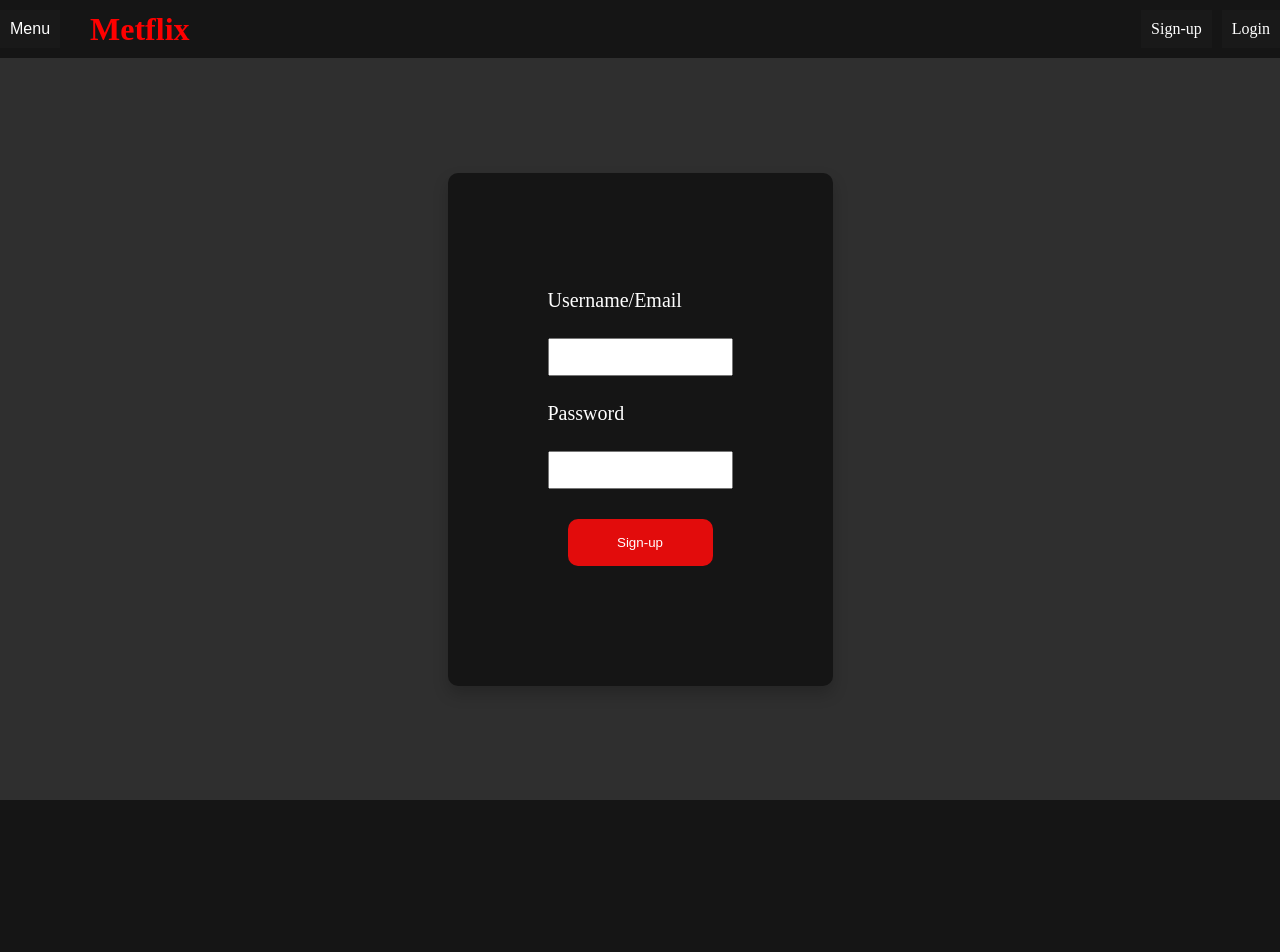
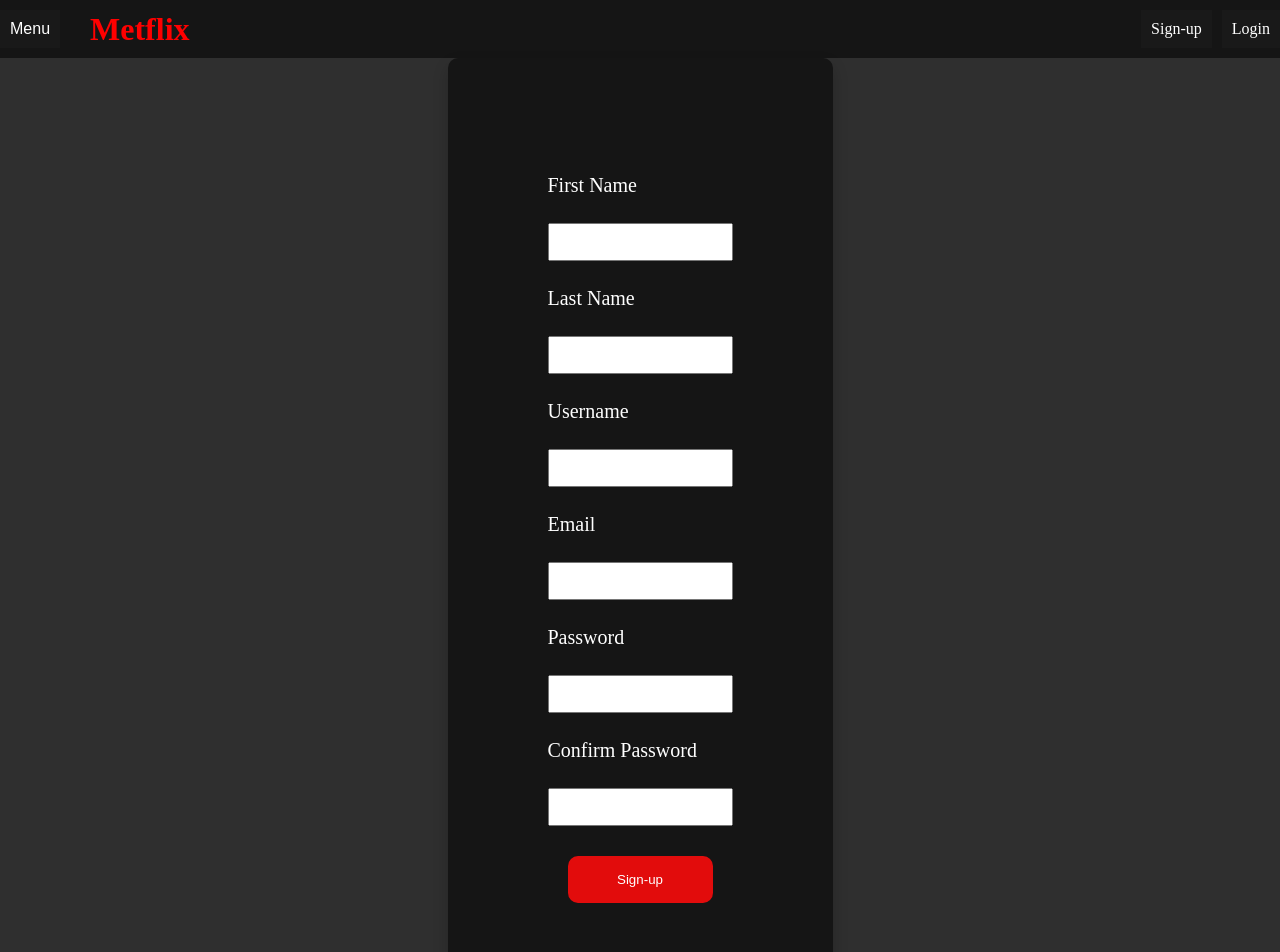
Before and after one commit to MaxY342/ICS3U1-assignment6-pinia, a Vue app in the folder netflix-replica/: page /signup in a window 1280 px wide. Shown: the top 952 px of the page. Before the commit the page ends 800 px from the top, so only its background shows below. Built offline with nearby package versions, Linux system fonts and the light colour scheme.

Commit message:
create cart

```diff
--- a/netflix-replica/src/components/ItemDetails.vue
+++ b/netflix-replica/src/components/ItemDetails.vue
@@ -1,7 +1,9 @@
 <script setup>
 import axios from "axios";
 import { useRoute } from "vue-router";
+import { useStore } from "../stores/index";
 
+const store = useStore();
 const route = useRoute();
 const response = await axios.get(`https://api.themoviedb.org/3/${route.params.type}/${route.params.id}?api_key=${import.meta.env.VITE_TMDB_KEY}&append_to_response=videos`);
 </script>
@@ -22,6 +24,11 @@ const response = await axios.get(`https://api.themoviedb.org/3/${route.params.ty
         <h1>Details</h1>
         <p class="movie-overview">{{ response.data.overview }}</p>
         <a class="movie-site" :href="response.data.homepage" target="_blank">Official Movie Site</a>
+        <button
+          @click="store.cart.set(route.params.id, { title: response.data.original_title, url: response.data.poster_path })"
+          class="movie-site">
+          Buy
+        </button>
       </div>
     </div>
 
--- a/netflix-replica/src/components/Signup.vue
+++ b/netflix-replica/src/components/Signup.vue
@@ -1,14 +1,47 @@
 <script setup>
+import { ref } from "vue";
+import { RouterLink, useRouter } from 'vue-router';
+import { useStore } from '@/stores/index'
 
+const router = useRouter();
+const firstName = ref("");
+const lastName = ref("");
+const email = ref("");
+const username = ref("");
+const password = ref("");
+const confirmPassword = ref("");
+const store = useStore();
+
+const handleSignup = () => {
+  if (confirmPassword.value !== password.value) {
+    alert("Confirm Password Does Not Match Password");
+  } else {
+    // TODO: add info to pinia
+    store.firstName = firstName.value;
+    store.lastName = lastName.value;
+    store.username = username.value;
+    store.email = email.value;
+    store.password = password.value;
+    router.push("/home");
+  }
+};
 </script>
 
 <template>
-  <form class="login">
-    <label>Username/Email</label>
-    <input>
+  <form class="login" @submit.prevent="handleSignup">
+    <label>First Name</label>
+    <input required v-model="firstName">
+    <label>Last Name</label>
+    <input required v-model="lastName">
+    <label>Username</label>
+    <input required v-model="username">
+    <label>Email</label>
+    <input type="email" required v-model="email">
     <label>Password</label>
-    <input type="password">
-    <button>Sign-up</button>
+    <input type="password" required v-model="password">
+    <label>Confirm Password</label>
+    <input type="password" required v-model="confirmPassword">
+    <button type="submit">Sign-up</button>
   </form>
 </template>
 
--- a/netflix-replica/src/components/Topbar.vue
+++ b/netflix-replica/src/components/Topbar.vue
@@ -10,6 +10,7 @@
         <RouterLink to="/">Landing Page</RouterLink>
         <RouterLink to="/home">Homepage</RouterLink>
         <RouterLink to="/filter">Filter</RouterLink>
+        <RouterLink to="/cart">My Cart</RouterLink>
       </div>
     </div>
     <h1 class="logo">Metflix</h1>
--- a/netflix-replica/src/router/index.js
+++ b/netflix-replica/src/router/index.js
@@ -6,6 +6,7 @@ import HomeView from '@/views/HomeView.vue'
 import FilterView from '../views/FilterView.vue'
 import ItemDetailsVeiw from '@/views/ItemDetailsVeiw.vue'
 import SearchResultsVeiw from '@/views/SearchResultsVeiw.vue'
+import CartView from '@/views/CartView.vue'
 
 const router = createRouter({
   history: createWebHistory(import.meta.env.BASE_URL),
@@ -45,6 +46,11 @@ const router = createRouter({
       name: 'searchResults',
       component: SearchResultsVeiw,
     },
+    {
+      path: '/cart',
+      name: 'cart',
+      component: CartView,
+    },
   ],
 })
 
--- /dev/null
+++ b/netflix-replica/src/stores/index.js
@@ -0,0 +1,13 @@
+import { ref } from 'vue';
+import { defineStore } from 'pinia';
+
+export const useStore = defineStore('store', () => {
+  const firstName = ref("");
+  const lastName = ref("");
+  const username = ref("");
+  const email = ref("");
+  const password = ref("");
+  const cart = ref(new Map());
+
+  return { firstName, lastName, username, email, password, cart }
+})
--- /dev/null
+++ b/netflix-replica/src/views/CartView.vue
@@ -0,0 +1,52 @@
+<script setup>
+import { useStore } from '../stores/index';
+
+const store = useStore();
+</script>
+
+<template>
+    <div class="cart">
+        <h1>Shopping Cart</h1>
+        <div class="item" v-for="([key, value]) in store.cart">
+            <img :src="`https://image.tmdb.org/t/p/w500${value.url}`" />
+            <h1>{{ value.title }}</h1>
+            <button @click="store.cart.delete(key)">Remove</button>
+        </div>
+    </div>
+</template>
+
+<style scoped>
+h1 {
+    color: #e50914;
+    text-align: center;
+}
+
+button {
+    display: inline-block;
+    margin-bottom: 20px;
+    padding: 10px 15px;
+    background-color: #e50914;
+    color: white;
+    text-decoration: none;
+    border-radius: 5px;
+}
+
+.cart {
+    display: flex;
+    flex-direction: column;
+    background-color: #141414;
+    gap: 2rem;
+    height: 100vw;
+}
+
+.item {
+    display: flex;
+    align-items: center;
+    gap: 2rem;
+}
+
+img {
+    width: 10%;
+    border-radius: 5%;
+}
+</style>
```
Also changed, not shown: netflix-replica/src/stores/counter.js (deleted, +0 -12 lines).
